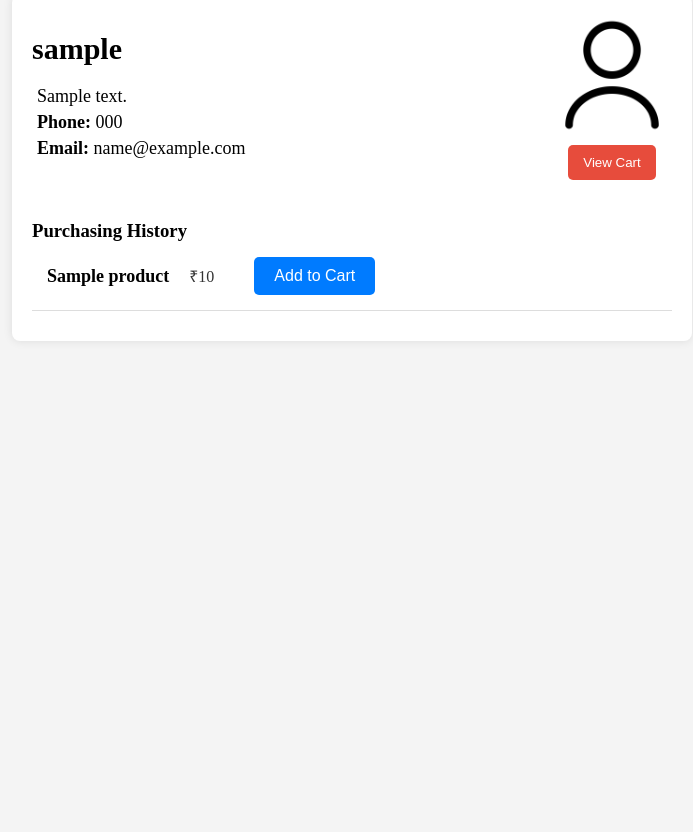
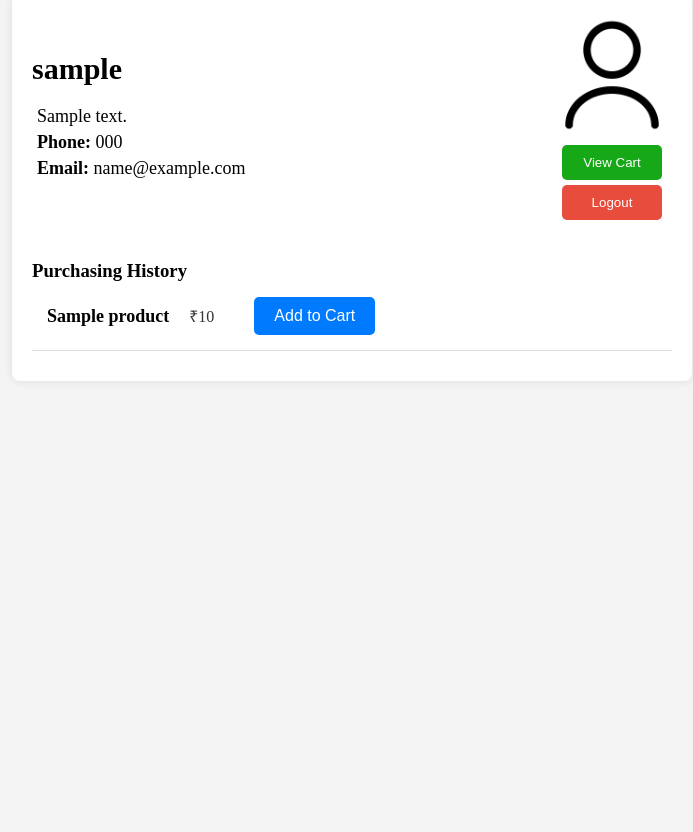
Before and after one commit to Panlo62/SPAM, a PHP site: page /pages/dashboard.php in a window 1280 px wide. Shown: the part 108-940 px from the top of the page, without its empty margins (288-981 px from the left). Run offline with PHP 8.4, Linux system fonts and the light colour scheme; the visitor is signed in with stand-in values (Sample User, id 1); tables that the repository leaves empty or names only in its code hold one stand-in row (values such as "Sample post").

Commit message:
Add logout button and functionality

```diff
--- a/css/dashboard.css
+++ b/css/dashboard.css
@@ -105,15 +105,31 @@ main {
 }
 
 .view-cart-button {
+    background-color: #16a816;
+    color: white;
+    border: none;
+    padding: 10px 15px;
+    cursor: pointer;
+    border-radius: 5px;
+    margin-bottom: 5px;
+    width: 100px;
+}
+
+.view-cart-button:hover {
+    background-color: #008000;
+}
+
+.logout {
     background-color: #e74c3c;
     color: white;
     border: none;
     padding: 10px 15px;
     cursor: pointer;
     border-radius: 5px;
+    width: 100px;
 }
 
-.view-cart-button:hover {
+.logout:hover {
     background-color: #c0392b;
 }
 
--- a/pages/dashboard.php
+++ b/pages/dashboard.php
@@ -76,6 +76,7 @@
           <div class="user-info-right">
             <img src="../images/user.png" alt="User Photo" class="user-photo">
             <button class="view-cart-button" onclick="window.location.href='../pages/cart.php'">View Cart</button>
+            <button class="logout" onclick="window.location.href='../pages/logout.php'">Logout</button>
           </div>
         </div>
         <div class="purchasing-history">
```
